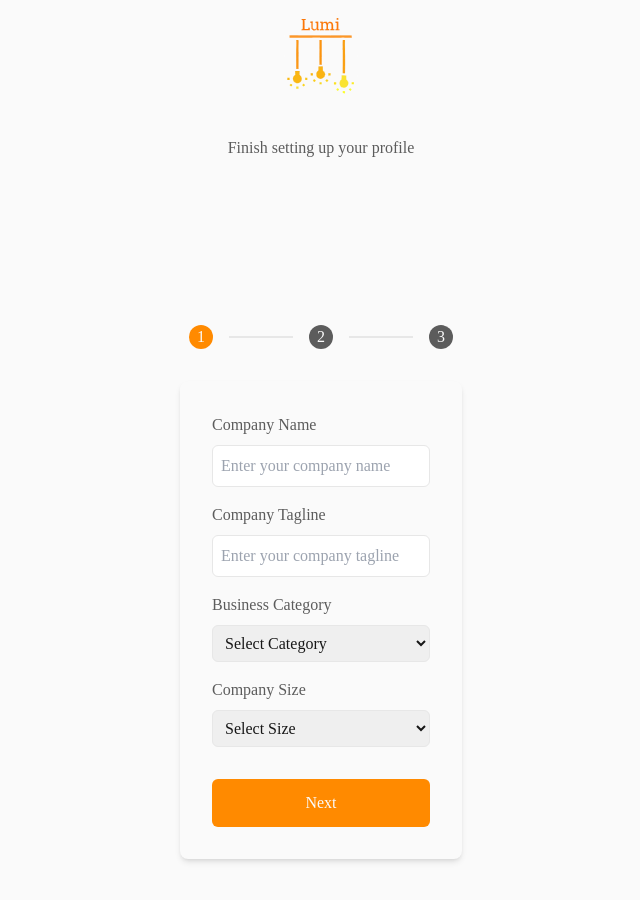
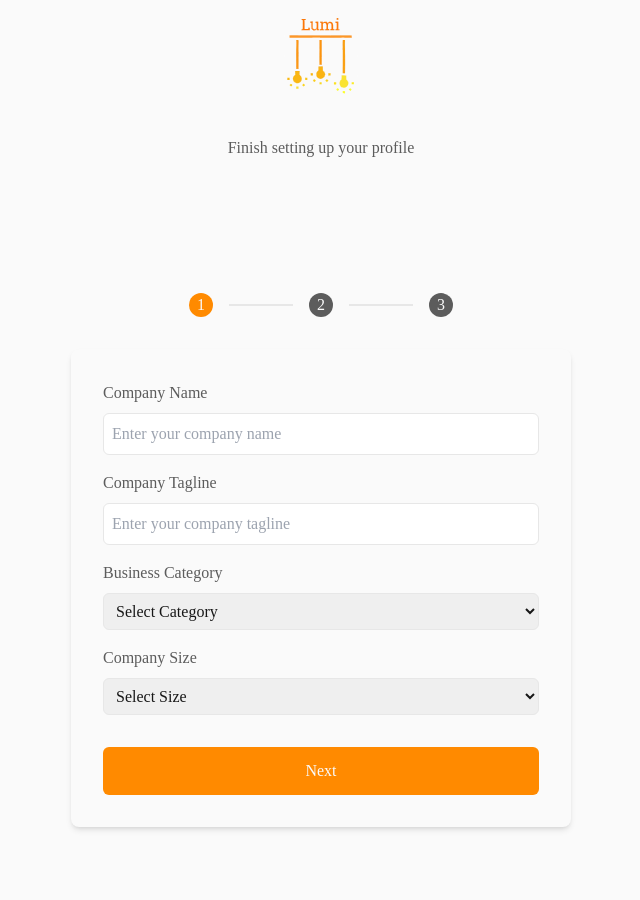
Before and after one commit to Alexandra-Shbaro/superadmin-dashboard, a Next.js app in the folder client/: page /signup in a window 1280 px wide. Shown: the top 900 px of the page, without its empty margins (319-959 px from the left). Built offline with nearby package versions, Linux system fonts and the light colour scheme.

Commit message:
added components file for better structure

```diff
--- a/client/app/signup/layout.js
+++ b/client/app/signup/layout.js
@@ -1,7 +1,7 @@
 export default function SignupLayout({ children }) {
     return (
         <div className="flex flex-col items-center justify-center min-h-screen bg-offWhite p-4">
-            <div className="text-center mb-8">
+            <div className="text-center">
                 <img
                     src="/lumilogo.svg" // Replace this with the actual path to your logo
                     alt="Lumi Logo"
--- a/client/app/signup/page.js
+++ b/client/app/signup/page.js
@@ -1,4 +1,3 @@
-// Signup.js
 "use client";
 import { useState } from 'react';
 
@@ -9,7 +8,7 @@ export default function Signup() {
     const [companySize, setCompanySize] = useState('');
 
     return (
-        <div className="flex flex-col items-center justify-center min-h-screen bg-offWhite p-4">
+        <div className="flex flex-col items-center justify-center min-h-screen bg-offWhite">
 
             {/* Progress Step */}
             <div className="flex items-center space-x-4 mb-8">
@@ -21,7 +20,7 @@ export default function Signup() {
             </div>
 
             {/* Form Section */}
-            <div className="bg-offWhite shadow-md rounded-lg p-8 w-full max-w-lg">
+            <div className="bg-offWhite shadow-md rounded-lg p-8 w-[500px] mx-auto"> {/* Wider form */}
                 <div className="mb-4">
                     <label className="block text-mediumGrey font-medium">Company Name</label>
                     <input
@@ -96,7 +95,6 @@ export default function Signup() {
                     Next
                 </button>
             </div>
-
         </div>
     );
 }
```
Also changed, not shown: client/app/signup/components/StepOne.jsx (added), client/app/signup/components/StepThree.jsx (added), client/app/signup/components/StepTwo.jsx (added).
